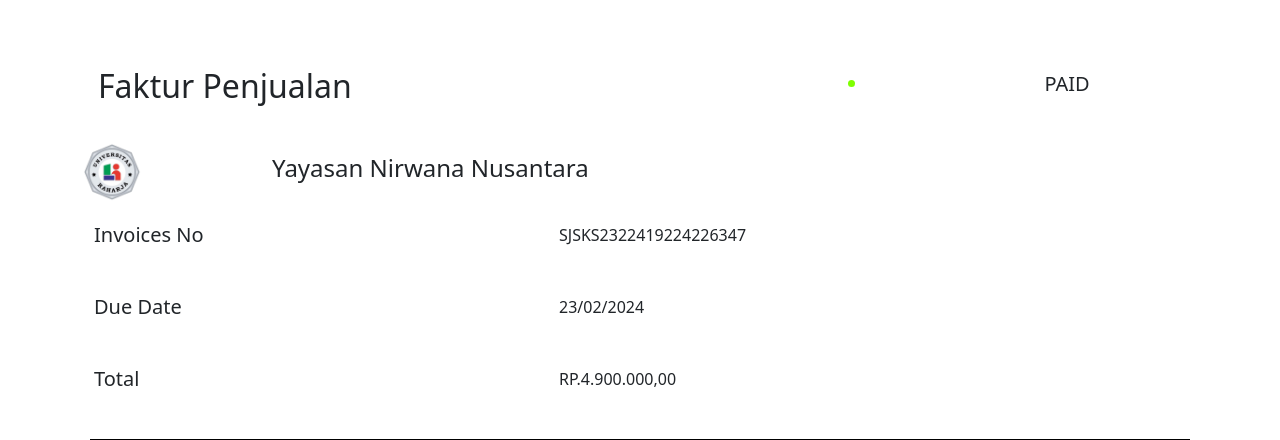
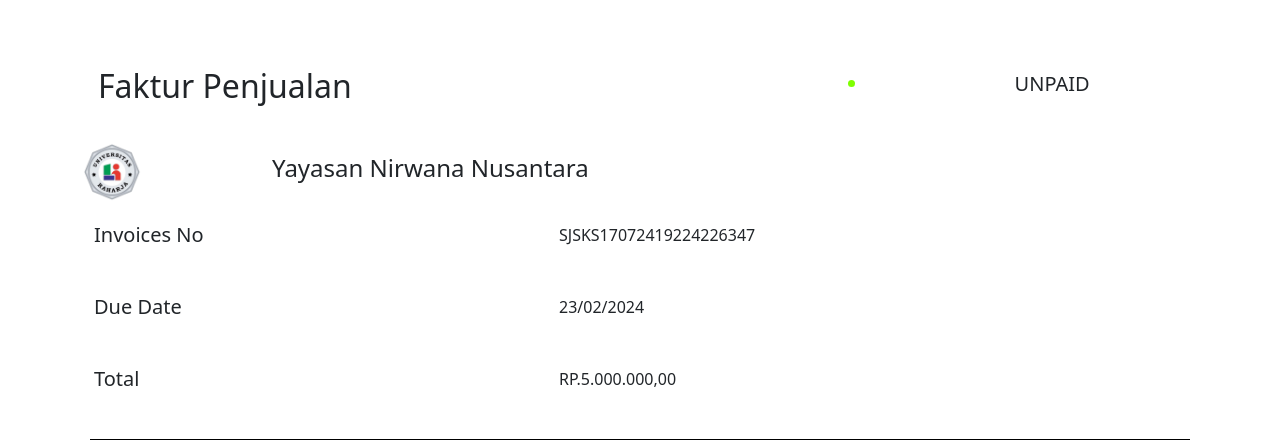
Before and after one commit to Brobatem/Layanan-Keuangan-Mahasiswa-SKS, a plain HTML site: page index.html in a window 1280 px wide. Shown: the part 189-629 px from the top of the page. Drawn offline with nearby package versions, Linux system fonts and the light colour scheme.

Commit message:
Update index.html

```diff
--- a/index.html
+++ b/index.html
@@ -30,7 +30,7 @@
                         <h5 class="mt-1">
                             <ul>
                                 <li>
-                                    <span class="text-dark">PAID</span>
+                                    <span class="text-dark">UNPAID</span>
                                 </li>
                             </ul>
                         </h5>
@@ -56,7 +56,7 @@
                     </span>
                 </div>
                 <div class="col-7">
-                    <span>SJSKS2322419224226347</span>
+                    <span>SJSKS17072419224226347</span>
                 </div>
             </div>
             <div class="row mx-0 my-5">
@@ -76,7 +76,7 @@
                     </span>
                 </div>
                 <div class="col-7">
-                    <span>RP.4.900.000,00</span>
+                    <span>RP.5.000.000,00</span>
                 </div>
             </div>
             <!-- line -->
```
